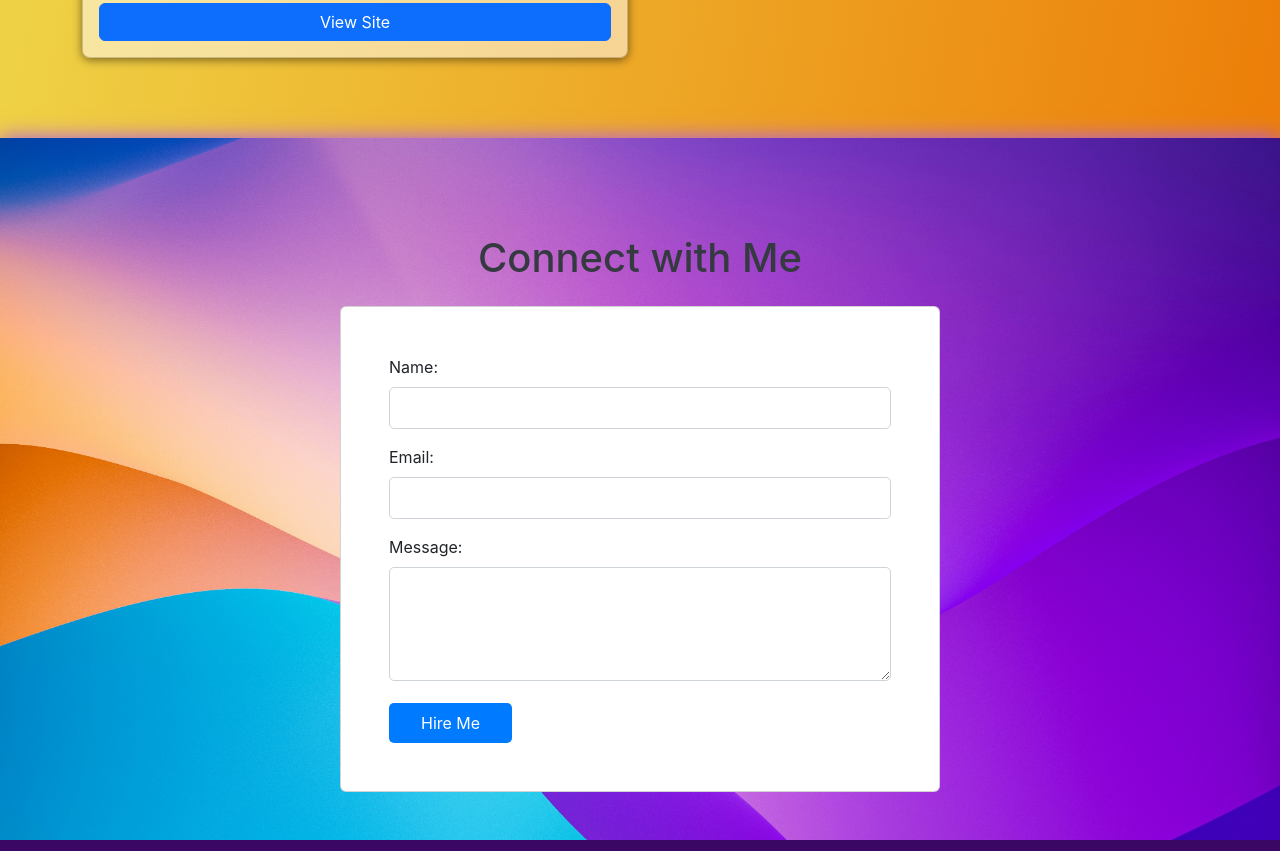
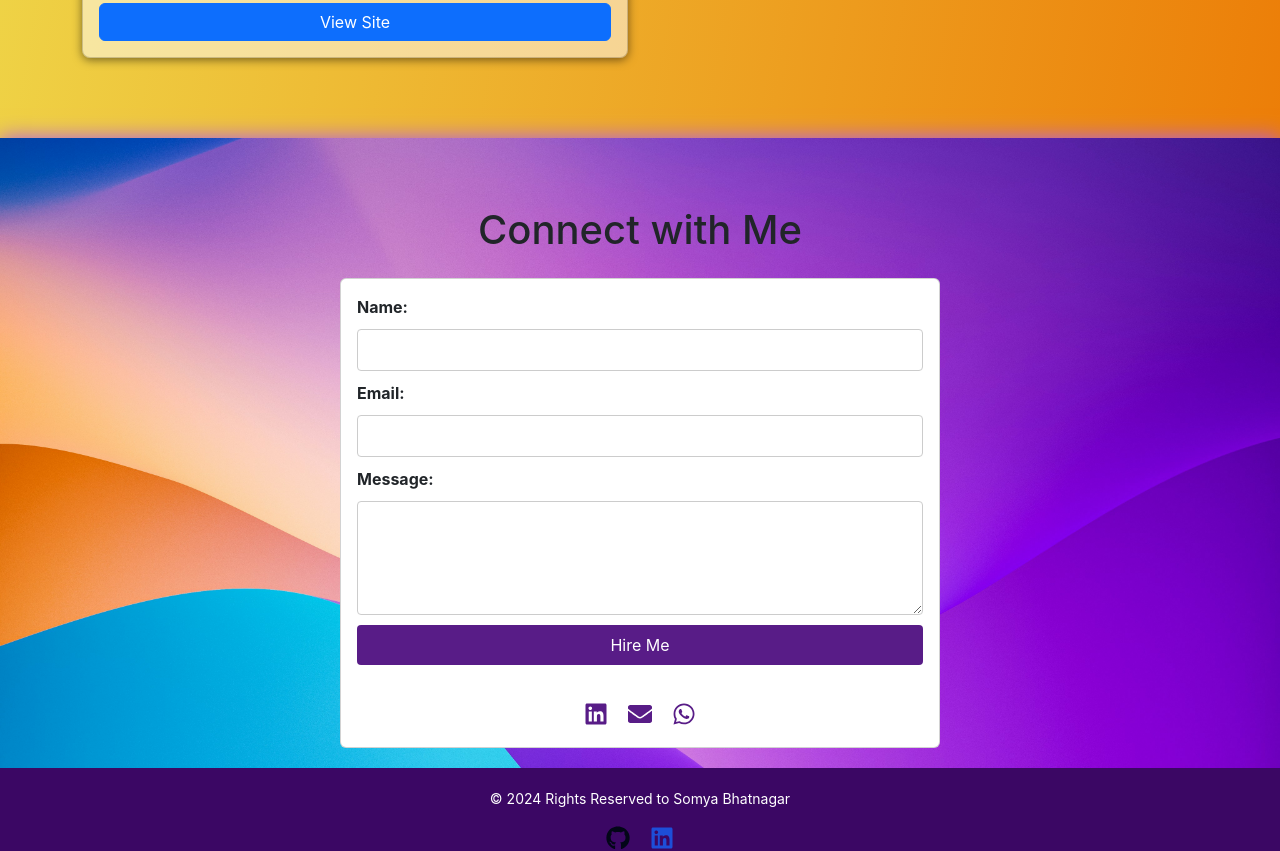
Before and after one commit to SomyaBhatnagar19/fullstackDevPortfolio, a React (Create React App) app: page / in a window 1280 px wide. Shown: the part 5520-6371 px from the top of the page. Built offline with nearby package versions, Linux system fonts and the light colour scheme.

Commit message:
Making emailjs connection but still errors.

```diff
--- a/package.json
+++ b/package.json
@@ -12,6 +12,7 @@
     "@testing-library/user-event": "^13.5.0",
     "animate.css": "^4.1.1",
     "bootstrap": "^5.3.3",
+    "emailjs-com": "^3.2.0",
     "react": "^18.2.0",
     "react-bootstrap": "^2.10.2",
     "react-dom": "^18.2.0",
--- a/src/pages/contact.js
+++ b/src/pages/contact.js
@@ -1,28 +1,69 @@
-/* /views/pages/contact.js */
-
-import React from 'react';
+import React, { useEffect, useRef } from 'react';
+import emailjs from 'emailjs-com';
 import './css/contact.css';
-import {Button, Card} from  "react-bootstrap";
+import { Button, Card } from 'react-bootstrap';
+import { FaLinkedin, FaEnvelope, FaWhatsapp } from 'react-icons/fa';
 
 function Contact() {
+  const contactRef = useRef(null);
+
+  useEffect(() => {
+    const contactSection = contactRef.current;
+    const options = {
+      root: null,
+      rootMargin: '0px',
+      threshold: 0.3,
+    };
+
+    const observer = new IntersectionObserver((entries) => {
+      entries.forEach((entry) => {
+        if (entry.isIntersecting) {
+          entry.target.classList.add('animate__fadeInDown');
+        }
+      });
+    }, options);
+
+    observer.observe(contactSection);
+
+    return () => {
+      observer.unobserve(contactSection);
+    };
+  }, []);
+
+  const sendEmail = (e) => {
+    e.preventDefault();
+    emailjs.sendForm(process.env.REACT_APP_EMAILJS_SERVICE_ID, process.env.REACT_APP_EMAILJS_TEMPLATE_ID, e.target, process.env.REACT_APP_EMAILJS_USER_ID)
+      .then((result) => {
+        console.log(result.text);
+      }, (error) => {
+        console.log(error.text);
+      });
+    e.target.reset();
+  };
+
   return (
-    <div className='contact-div' id='contact'>
-    <h1 className="name animate__animated animate__fadeInDown text-center mt-5 mb-4" id="contact-title">Connect with Me</h1>
+    <div className='contact-div' id='contact' ref={contactRef}>
+      <h1 className="name text-center mt-5 mb-4" id="contact-title">Connect with Me</h1>
       <Card className="contact-card">
         <Card.Body>
-        <form>
+          <form onSubmit={sendEmail}>
             <label>Name:</label>
-          <input type='text' />
+            <input type='text' name="name" />
             <label>Email:</label>
-          <input type='email' />
+            <input type='email' name="email" />
             <label>Message:</label>
-          <textarea rows="4" />
-          <Button>Hire Me</Button>
+            <textarea rows="4" name="message" />
+            <Button type="submit">Hire Me</Button>
+            <div className="contact-icons">
+              <a href="https://www.linkedin.com/in/somya-bhatnagar" target="_blank" rel="noopener noreferrer"><FaLinkedin /></a>
+              <a href="mailto:somya.bhatnagar@yahoo.com"><FaEnvelope /></a>
+              <a href="https://wa.me/your_whatsapp_number?text=Hello%20there" target="_blank" rel="noopener noreferrer"><FaWhatsapp /></a>
+            </div>
           </form>
         </Card.Body>
       </Card>
     </div>
-)
+  );
 }
 
 export default Contact;
--- a/src/pages/css/contact.css
+++ b/src/pages/css/contact.css
@@ -1,56 +1,80 @@
 /* /src/pages/css/contact.css */
 
 .contact-div {
-    padding: 3rem;
+  padding: 20px;
     box-shadow: 0px 0px 20px #ad56f0;
     background-image: url('../../assets/contactBg.jpg');
     background-size: cover;
   }
 
-#contact-title {
-  margin-bottom: 2rem;
-  font-size: 2.5rem;
-  color: #343a40;
-}
+  .contact-title {
+    margin-bottom: 3rem;
+    font-size: 3rem;
+    color: #581c87;
+    text-align: center;
+  }
 
 .contact-card {
   max-width: 600px;
   margin: 0 auto;
+  transition: transform 0.3s ease, box-shadow 0.3s ease;
+}
+
+.contact-card:hover {
+  transform: translateY(-5px);
+  box-shadow: 0 5px 15px rgba(0, 0, 0, 0.3);
 }
 
 .contact-card form {
-  padding: 2rem;
+  display: grid;
+  grid-gap: 10px;
 }
 
 .contact-card label {
-  display: block;
-  margin-bottom: 0.5rem;
+  font-weight: bold;
 }
 
-.contact-card input[type='text'],
-.contact-card input[type='email'],
+.contact-card input,
 .contact-card textarea {
   width: 100%;
-  padding: 0.5rem;
-  margin-bottom: 1rem;
-  border: 1px solid #ced4da;
-  border-radius: 5px;
+  padding: 8px;
+  border: 1px solid #ccc;
+  border-radius: 4px;
+  transition: border-color 0.3s ease;
 }
 
-.contact-card textarea {
-  resize: vertical;
+.contact-card input:focus,
+.contact-card textarea:focus {
+  border-color: #581c87;
 }
 
 .contact-card button {
-  padding: 0.5rem 2rem;
-  font-size: 1rem;
-  background-color: #007bff;
+  padding: 8px 16px;
+  background-color: #581c87;
   color: white;
   border: none;
-  border-radius: 5px;
+  border-radius: 4px;
   cursor: pointer;
+  transition: background-color 0.3s ease;
 }
 
 .contact-card button:hover {
-  background-color: #0056b3;
+  background-color: #a636b8;
 }
+
+.contact-icons {
+  display: flex;
+  justify-content: center;
+  margin-top: 20px;
+}
+
+.contact-icons a {
+  margin: 0 10px;
+  font-size: 24px;
+  color: #581c87;
+  transition: color 0.3s ease;
+}
+
+.contact-icons a:hover {
+  color: #a636b8;
+}
```
Also changed, not shown: 2 other files (tests, documents, lock files or other folders). Lines whose indentation alone changed are shown as unchanged.
